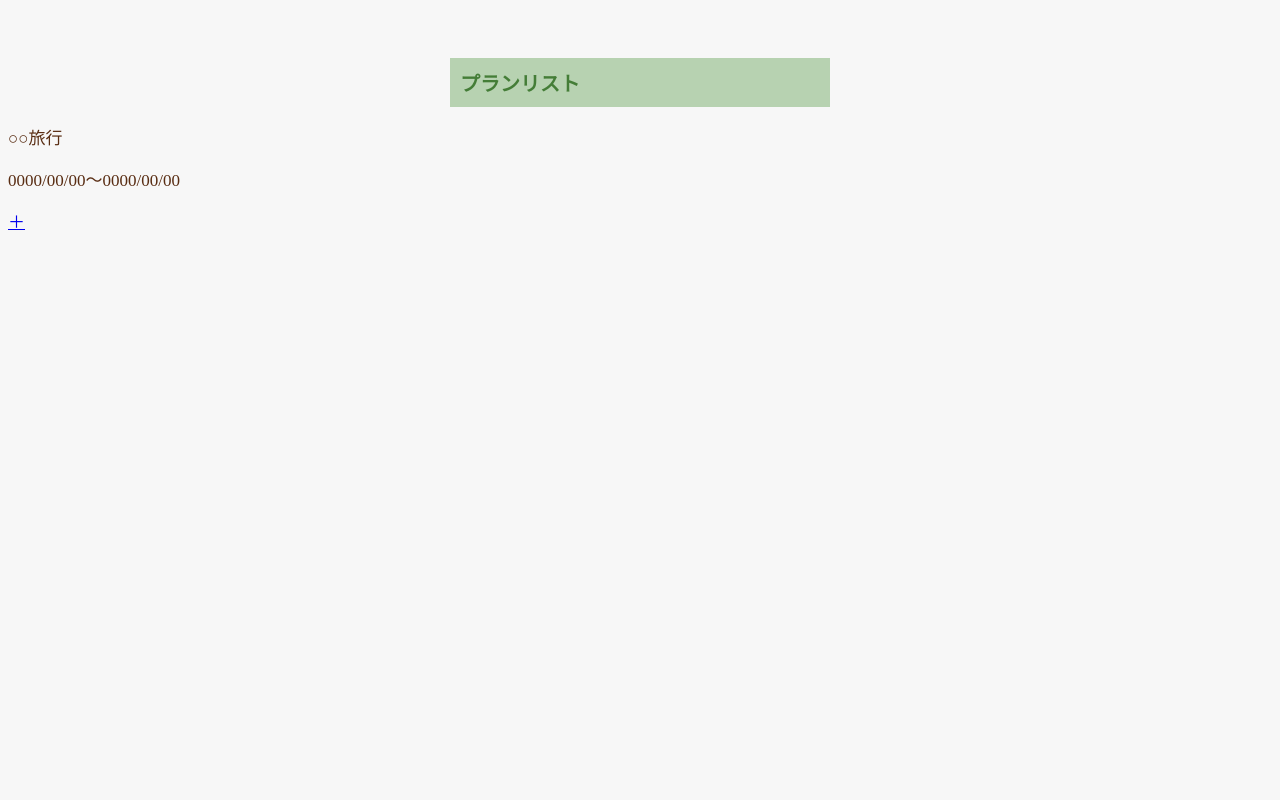
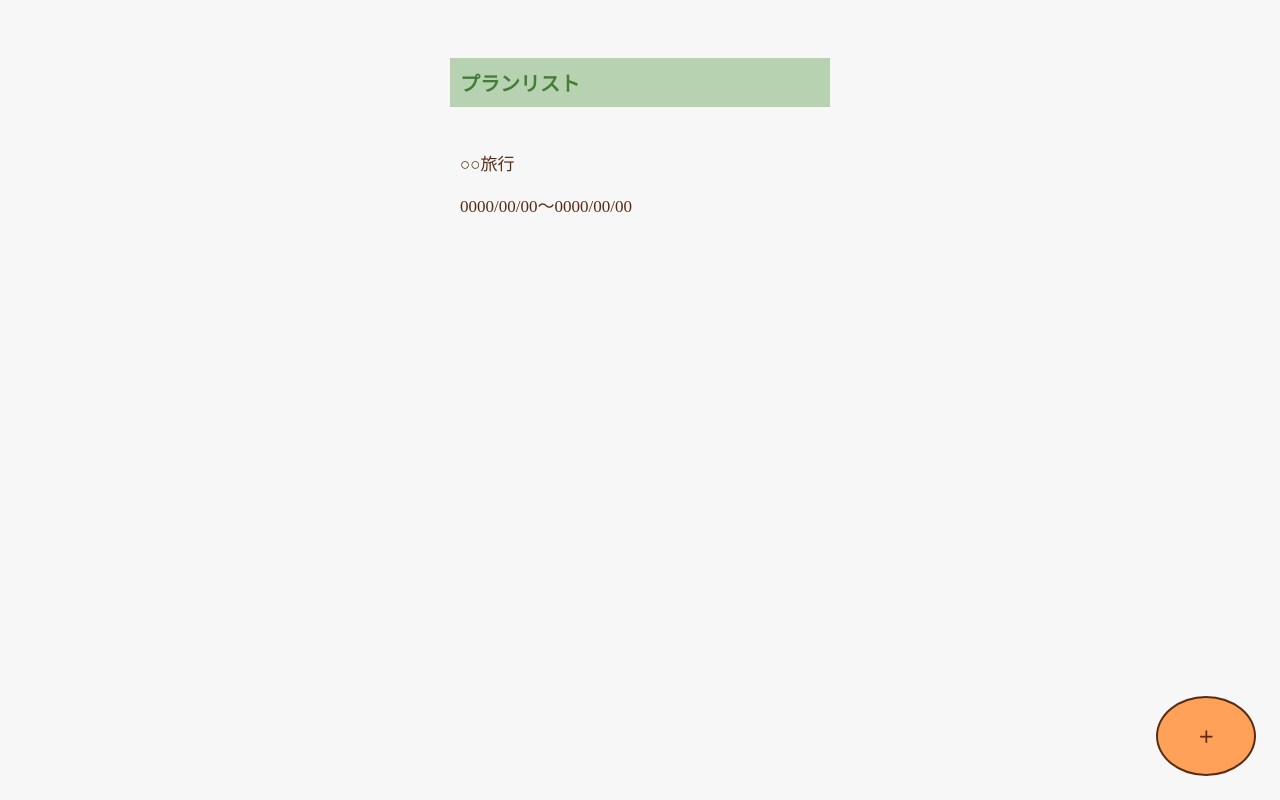
Before and after one commit to mako9606/travel-scheduler, a Django app: template travel-scheduler/plans/templates/plans/plan_list.html in a window 1280 px wide. Run offline with Django 3.2, Linux system fonts and the light colour scheme; the template is opened without the code that fills it, so the values that code supplies are empty.

Commit message:
plans/urls.py作成・表示のためhtml・css修正

```diff
--- a/travel-scheduler/frist_project/urls.py
+++ b/travel-scheduler/frist_project/urls.py
@@ -22,4 +22,5 @@ urlpatterns = [
     path('', include('Portfolio.portfolio_app.urls')),
     path('auth/', include('auth_app.urls')),
     path('account/', include(('account.urls' , 'account'),namespace='account')),
+    path('plans/', include('plans.urls')),
 ]
--- a/travel-scheduler/plans/static/plans/plan_list.css
+++ b/travel-scheduler/plans/static/plans/plan_list.css
@@ -1,5 +1,5 @@
 /* タイトルの緑背景 */
-.login-title {
+.page-title {
     background: #b7d2b1ff;
     padding: 10px;
     color: #447d37;
@@ -34,10 +34,18 @@ label{
     margin-bottom: 5px;
 }
 
-.button{
+.plan-list{
+    max-width: 360px;
+    margin: 0 auto;
+    padding:  16px;
+}
+
+.add-btn{
    padding: 10px 20px;
    text-decoration: none;
-   display: block;
+   display: flex;
+   align-items: center;
+   justify-content: center;
    background-color: #ffa158ff;
    border: 2px solid #592d13;
    color: #592d13;
@@ -45,7 +53,18 @@ label{
    font-size: 16px;
    font-weight: bold;
    margin-top: 12px;
-   width: fit-content;
+
+  /* ボタンの丸　*/
+   width: 56px;
+   height: 56px;
+   border-radius: 50%;
+
+  /*　画面内固定　*/
+   position: fixed;
+   bottom: 24px;
+   right: 24px;
+
+
 }
 
 /* クリック・タップした瞬間 に適用される状態 */
--- a/travel-scheduler/plans/templates/plans/plan_list.html
+++ b/travel-scheduler/plans/templates/plans/plan_list.html
@@ -8,7 +8,7 @@
 
 <body>
 
-    <div class="login-title">プランリスト</div>
+    <div class="page-title">プランリスト</div>
 
     <main class="plan-list">
 
@@ -19,6 +19,6 @@
 
     </main>
 
-    <a href='#' class="btn">＋</a>
+    <a href='#' class="add-btn">＋</a>
 
 </body>
```
Also changed, not shown: travel-scheduler/extensions.txt (added, +16 -0 lines), travel-scheduler/plans/urls.py (added, +8 -0 lines).
